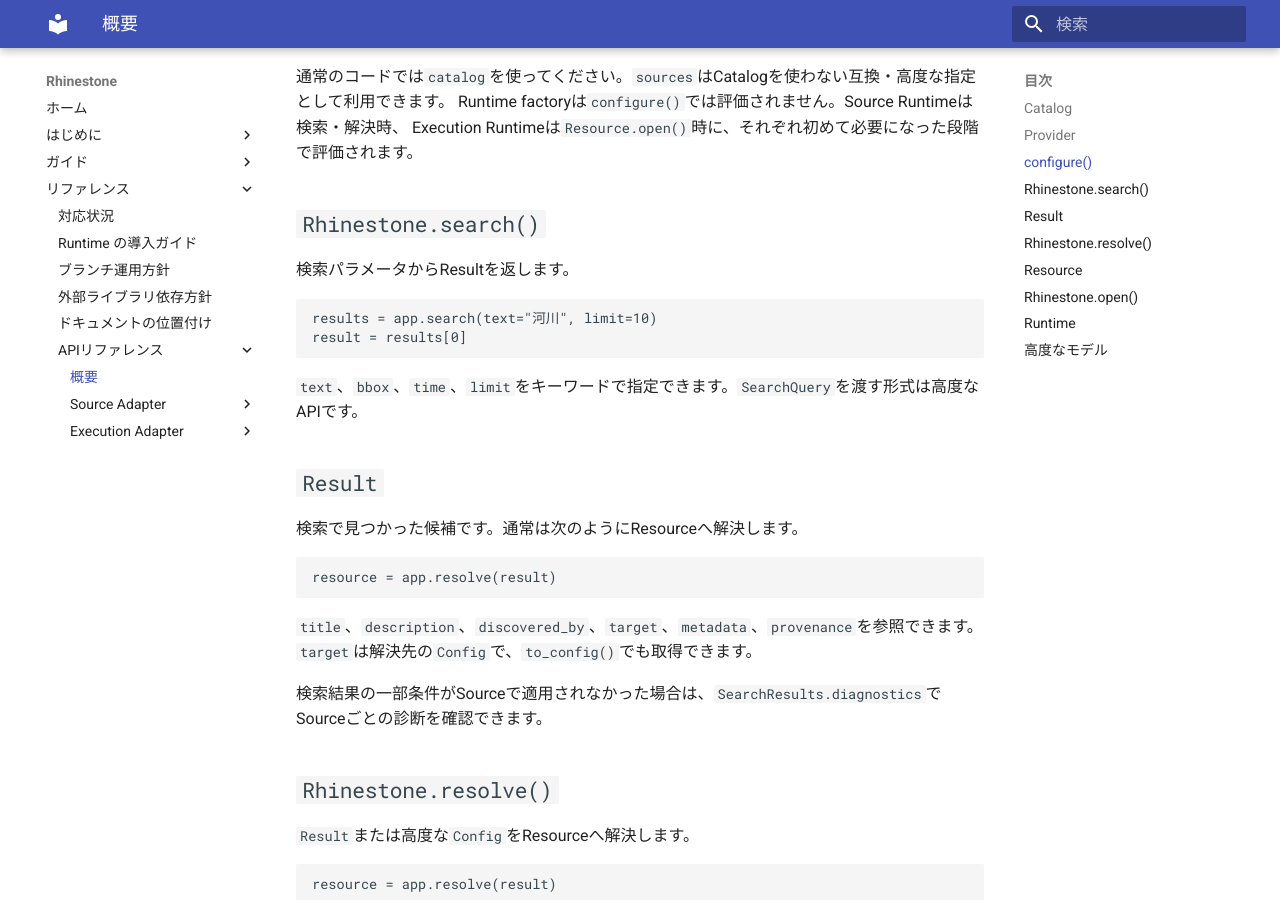
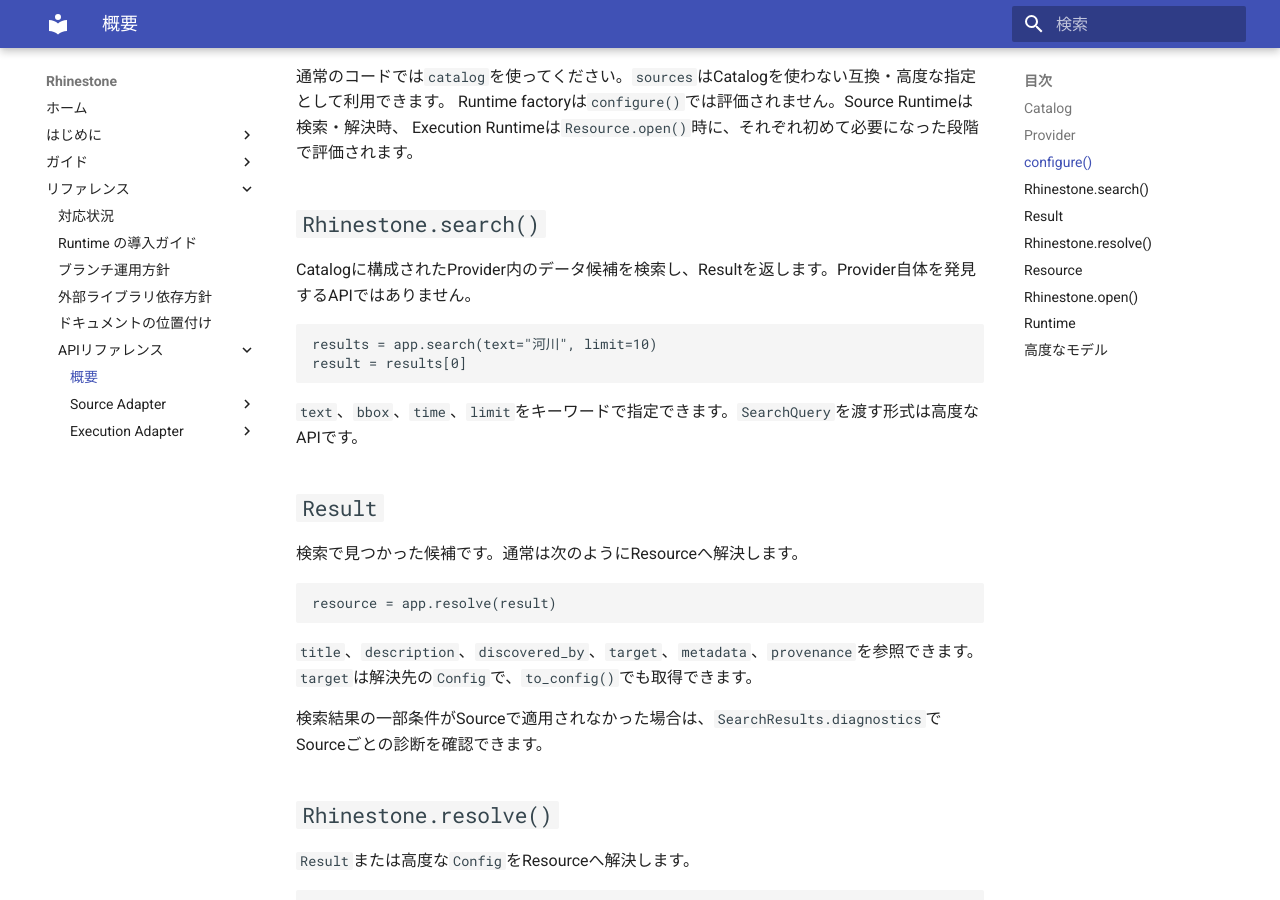
Before and after one commit to u-kitazawa/rhinestone, an MkDocs documentation site: the page built from docs/api.md, in a window 1280 px wide and 900 px high, scrolled down 1296 px. Built offline with MkDocs 1.6.1 and Material for MkDocs 9.7.7, drawn with Linux system fonts in a browser that asks for light colours.

Commit message:
docs: clarify search result contract

````diff
--- a/docs/api.md
+++ b/docs/api.md
@@ -54,7 +54,7 @@
 
 ## `Rhinestone.search()`
 
-検索パラメータからResultを返します。
+Catalogに構成されたProvider内のデータ候補を検索し、Resultを返します。Provider自体を発見するAPIではありません。
 
 ```python
 results = app.search(text="河川", limit=10)
````
